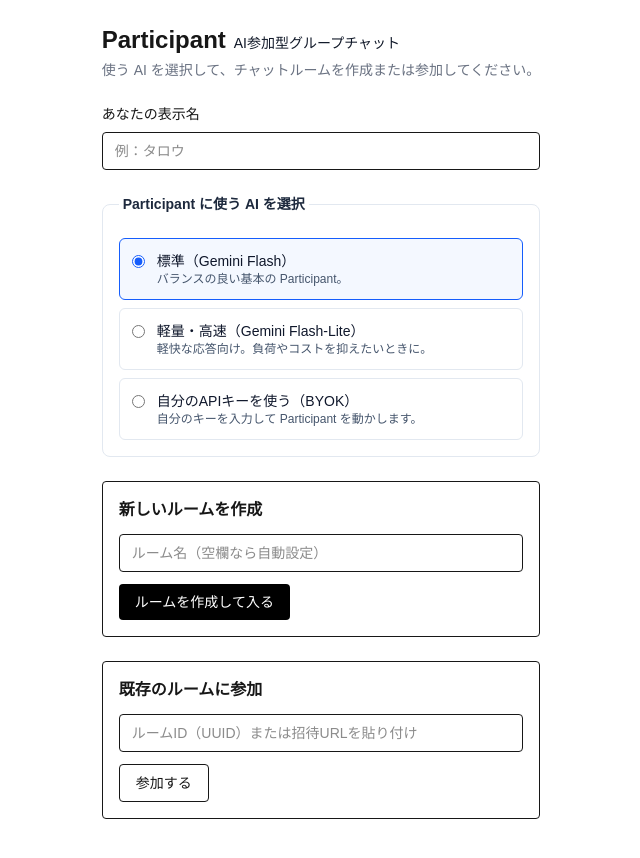
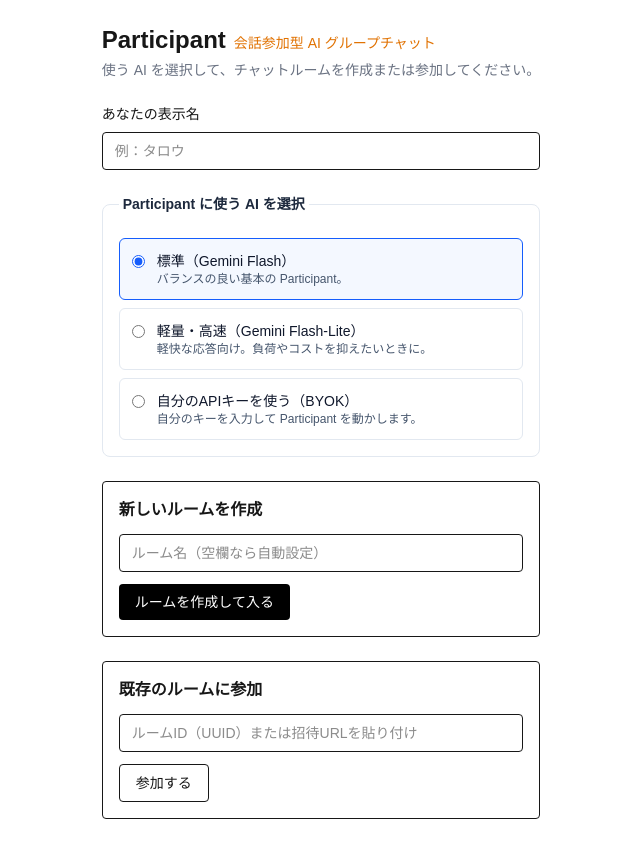
Before and after one commit to amhd0602/participant-chat, a Next.js app: page / in a window 1280 px wide. Shown: the top 858 px of the page, without its empty margins (319-959 px from the left). Built offline with nearby package versions, Linux system fonts and the light colour scheme; no server answers.

Commit message:
Update subtitle to 会話参加型 AI グループチャット in yellow

```diff
--- a/src/app/page.tsx
+++ b/src/app/page.tsx
@@ -126,7 +126,7 @@ export default function HomePage() {
       <div>
         <div className="flex flex-wrap items-baseline gap-2">
           <h1 className="text-2xl font-bold">Participant</h1>
-          <span className="text-sm font-normal text-gray-900 dark:text-neutral-100">AI参加型グループチャット</span>
+          <span className="text-sm font-normal text-amber-600 dark:text-yellow-400">会話参加型 AI グループチャット</span>
         </div>
         <p className="mt-1 text-sm text-gray-500">
           使う AI を選択して、チャットルームを作成または参加してください。
```
